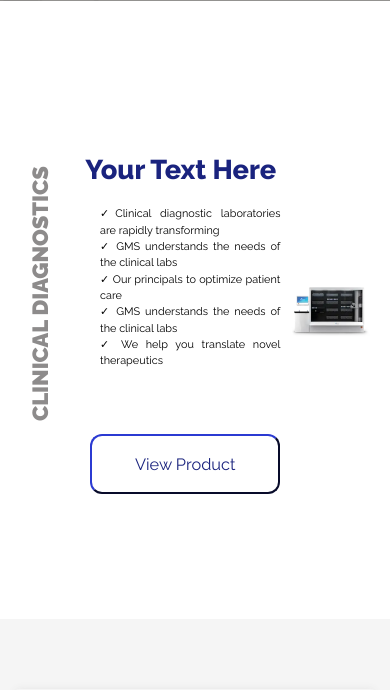
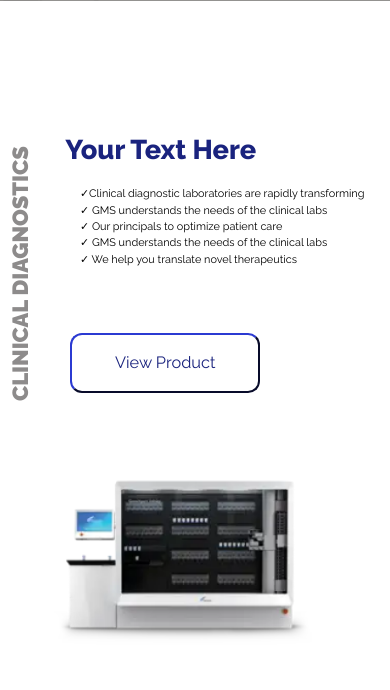
Before and after one commit to Shabbarsyed/gmsupdates, a PHP site: page / in a window 390 px wide. Shown: the part 604-1294 px from the top of the page. Run offline with PHP 8.4, Linux system fonts and the light colour scheme; some libraries are stand-ins or nearby versions; some web fonts are replaced.

Commit message:
updated image

```diff
--- a/assets/css/responsive.css
+++ b/assets/css/responsive.css
@@ -10,6 +10,7 @@ Author URI: http://www.xpeedstudio.com
     body {
         font-size: 1rem;
     }
+
 
 
 }
@@ -70,6 +71,8 @@ Author URI: http://www.xpeedstudio.com
         display: table;
         clear: both;
       }
+
+
 
 
 }
@@ -151,7 +154,7 @@ Author URI: http://www.xpeedstudio.com
 /* -------------------------------------- */
 
 .content-1 {
-    flex-basis: 50%;
+    flex-basis: 100%;
     text-align: justify;
   }
 
@@ -209,15 +212,7 @@ font-size: 1.2rem;
     margin-left: 77px;
   }
 
-  .container-1 {
-    display: flex;
-    align-items: center;
-    justify-content: space-between;
-    position: relative;
 
-    margin: 0 auto;
-    padding: 20px 20px;
-  }
 
   .image {
     flex-basis: 100%;
@@ -225,9 +220,9 @@ font-size: 1.2rem;
   }
 
   .image img {
-    width: 100%;
+    width: 80%;
     height: auto;
-    padding-left: 10px;
+    padding-left: 4rem;
 
   }
 
@@ -236,6 +231,16 @@ font-size: 1.2rem;
     font-size: 2rem;
     font-weight: 800;
     color: #1A237E;
+  }
+
+  .container-1 {
+    display: contents;
+    align-items: center;
+    justify-content: space-between;
+    position: relative;
+
+    margin: 0 auto;
+    padding: 20px 20px;
   }
 
 }
```
